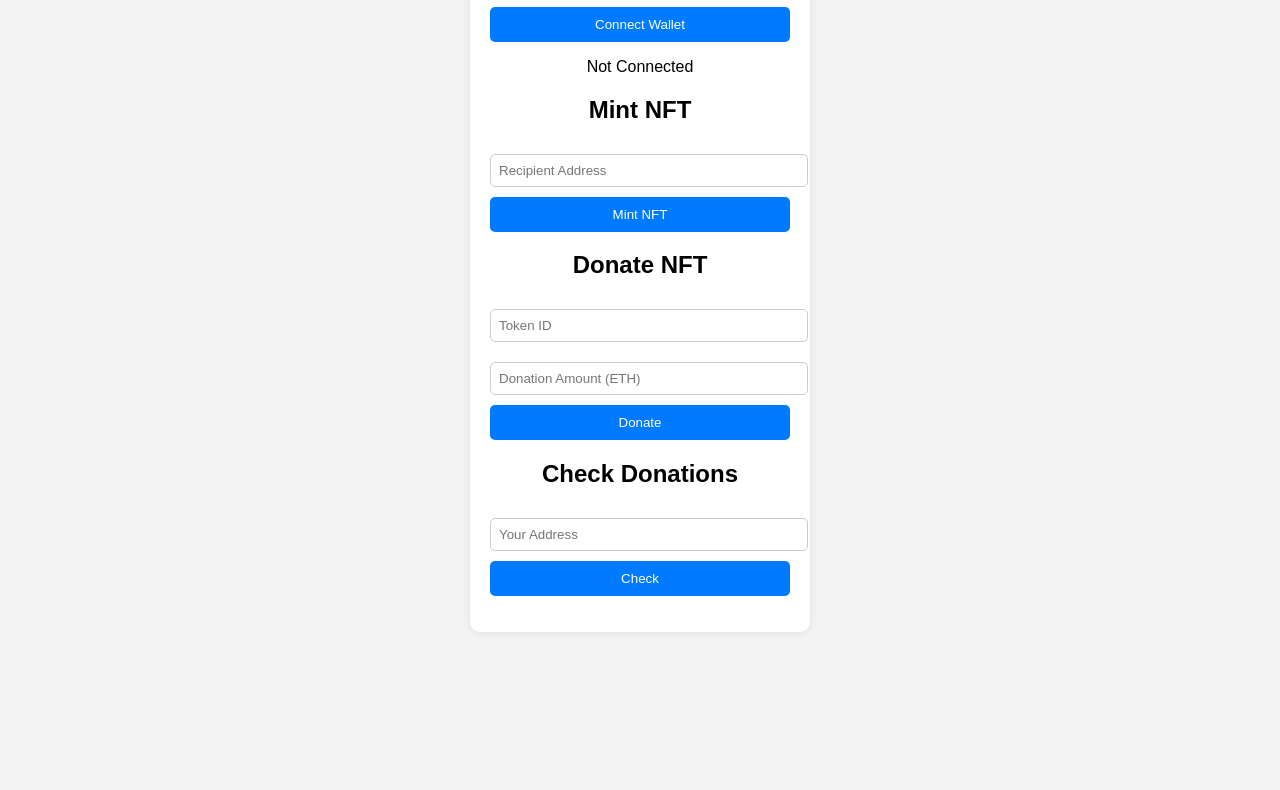
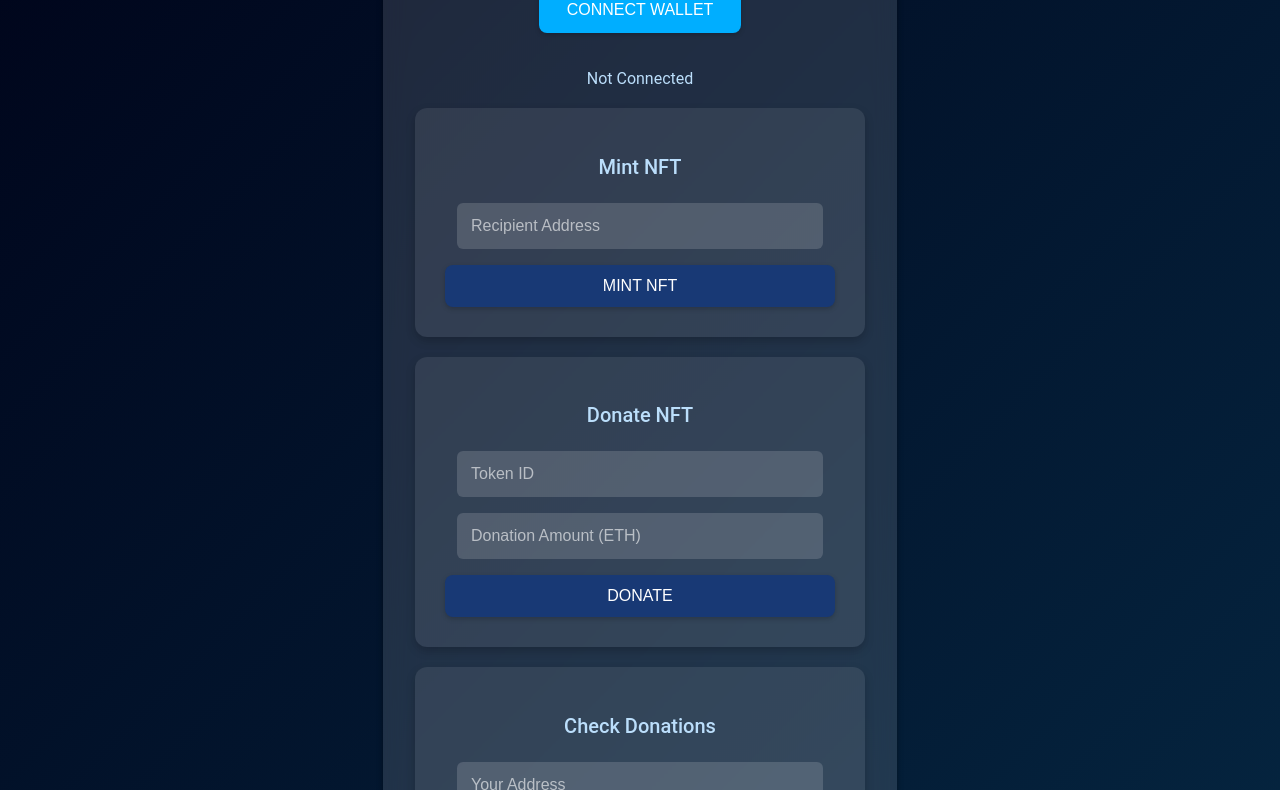
Before and after one commit to nakulsharma20-hub/NFT-donation-platform., a plain HTML site: page frontend/index.html in a window 1280 px wide. Shown: the part 149-939 px from the top of the page. Before the commit the page ends 800 px from the top, so only its background shows below. Drawn offline with Linux system fonts and the light colour scheme.

Commit message:
Update style.css

```diff
--- a/frontend/style.css
+++ b/frontend/style.css
@@ -1,50 +1,182 @@
-/* styles.css */
+/* Base body styles */
 body {
-    font-family: Arial, sans-serif;
-    background-color: #f4f4f4;
+    font-family: 'Roboto', sans-serif;
+    background: linear-gradient(135deg, #00041a, #052641); /* Deep, calming gradient */
     margin: 0;
     padding: 0;
     display: flex;
     justify-content: center;
     align-items: center;
-    height: 100vh;
+    min-height: 100vh;
+    color: #fff;
 }
 
+/* Container for all elements */
 .container {
-    background: white;
-    padding: 20px;
-    border-radius: 10px;
-    box-shadow: 0 0 10px rgba(0, 0, 0, 0.1);
-    width: 300px;
+    background: rgba(255, 255, 255, 0.12); /* Glassmorphism effect */
+    border-radius: 12px;
+    padding: 40px 32px; /* Added padding for better spacing */
+    width: 450px;
+    box-shadow: 0 3px 6px rgba(0, 0, 0, 0.16), 0 3px 6px rgba(0, 0, 0, 0.23);
+    backdrop-filter: blur(12px);
+    -webkit-backdrop-filter: blur(12px);
     text-align: center;
+    transition: transform 0.3s ease-in-out;
 }
 
-h1 {
-    color: #333;
+.container:hover {
+    transform: scale(1.02); /* Subtle hover scale for interaction */
 }
 
-.section {
-    margin-top: 20px;
+/* Header styles */
+h1 {
+    margin-bottom: 30px;
+    color: #e3f2fd; /* Light primary color for contrast */
+    font-weight: 600;
+    font-size: 36px;
+    text-shadow: 2px 2px 6px rgba(0, 0, 0, 0.5); /* Soft shadow for depth */
 }
 
-input {
-    width: 100%;
-    padding: 8px;
-    margin: 10px 0;
-    border: 1px solid #ccc;
-    border-radius: 5px;
+/* Connect Wallet Button */
+.connect-btn {
+    background-color: #00aeff; /* Vibrant accent color */
+    color: #fff;
+    padding: 14px 28px;
+    border: none;
+    border-radius: 8px;
+    cursor: pointer;
+    font-size: 16px;
+    font-weight: 500;
+    text-transform: uppercase;
+    transition: background-color 0.3s ease, box-shadow 0.3s ease;
+    margin-bottom: 20px;
+    box-shadow: 0 2px 5px rgba(0, 0, 0, 0.2);
 }
 
-button {
-    width: 100%;
-    padding: 10px;
-    background: #007BFF;
-    color: white;
-    border: none;
-    border-radius: 5px;
-    cursor: pointer;
+.connect-btn:hover {
+    background-color: #0288d1; /* Darker accent on hover */
+    box-shadow: 0 3px 7px rgba(0, 0, 0, 0.3);
 }
 
-button:hover {
-    background: #0056b3;
+.connect-btn:active {
+    background-color: #0277bd;
 }
+
+/* Wallet Address Text */
+#walletAddress {
+    margin-bottom: 20px;
+    font-size: 16px;
+    word-break: break-word;
+    color: #bbdefb;
+    word-wrap: break-word;
+}
+
+/* Card Styles */
+.card {
+    background: rgba(255, 255, 255, 0.08); /* Slightly transparent */
+    border-radius: 12px;
+    padding: 30px;
+    margin-bottom: 20px;
+    box-shadow: 0 4px 10px rgba(0, 0, 0, 0.2);
+    text-align: center;
+    transition: box-shadow 0.3s ease, transform 0.3s ease;
+}
+
+.card:hover {
+    transform: translateY(-5px); /* Lift effect on hover */
+    box-shadow: 0 12px 20px rgba(0, 0, 0, 0.3);
+}
+
+.card h2 {
+    color: #bbdefb;
+    font-size: 20px;
+    font-weight: 500;
+    margin-bottom: 24px;
+}
+
+/* Input Fields */
+.card input[type="text"],
+.card input[type="number"] {
+    width: calc(100% - 24px);
+    padding: 14px;
+    margin-bottom: 16px;
+    border: none;
+    border-radius: 6px;
+    background: rgba(255, 255, 255, 0.15);
+    color: #fff;
+    box-sizing: border-box;
+    transition: background-color 0.3s ease, box-shadow 0.3s ease;
+    font-size: 16px;
+}
+
+.card input[type="text"]::placeholder,
+.card input[type="number"]::placeholder {
+    color: rgba(255, 255, 255, 0.6);
+}
+
+.card input[type="text"]:focus,
+.card input[type="number"]:focus {
+    outline: none;
+    background: rgba(255, 255, 255, 0.25);
+    box-shadow: 0 0 5px rgba(33, 150, 243, 0.7);
+}
+
+/* Buttons inside cards */
+.card button {
+    background-color: #183975;
+    color: #fff;
+    padding: 12px 24px;
+    border: none;
+    border-radius: 8px;
+    cursor: pointer;
+    font-size: 16px;
+    font-weight: 500;
+    text-transform: uppercase;
+    transition: background-color 0.3s ease, box-shadow 0.3s ease;
+    width: 100%;
+    box-shadow: 0 2px 5px rgba(0, 0, 0, 0.2);
+}
+
+.card button:hover {
+    background-color: #02005c;
+    box-shadow: 0 3px 7px rgba(0, 0, 0, 0.3);
+}
+
+.card button:active {
+    background-color: #02005c;
+}
+
+/* Donation result styling */
+#donationResult {
+    margin-top: 16px;
+    font-size: 16px;
+    color: #ff8a80; /* Light red for donation results */
+    font-weight: 500;
+    word-break: break-word;
+}
+
+/* Media Query for smaller screens */
+@media (max-width: 768px) {
+    .container {
+        width: 90%;
+        padding: 20px;
+    }
+
+    h1 {
+        font-size: 32px;
+    }
+
+    .card {
+        width: 100%;
+        padding: 20px;
+    }
+
+    .connect-btn {
+        font-size: 16px;
+        padding: 12px 24px;
+    }
+
+    .card button {
+        font-size: 16px;
+    }
+}
```
